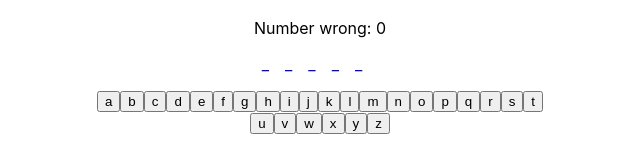
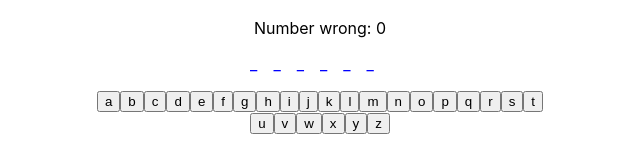
Before and after one commit to nickmonteleone/react-snowman, a React (Create React App) app: page / in a window 1280 px wide. Shown: the part 352-496 px from the top of the page, without its empty margins (320-960 px from the left). Built offline with nearby package versions, Linux system fonts and the light colour scheme; the HTML template or start-up script is replaced by a standard one.

Commit message:
added lose game message and hide buttons, random word function

```diff
--- a/src/Snowman.js
+++ b/src/Snowman.js
@@ -9,6 +9,8 @@ import img4 from "./4.png";
 import img5 from "./5.png";
 import img6 from "./6.png";
 
+import { randomWord, ENGLISH_WORDS } from "./words";
+
 
 /** Snowman game: plays hangman-style game with a melting snowman.
  *
@@ -16,6 +18,7 @@ import img6 from "./6.png";
  * - maxWrong: how many wrong moves is a player allowed?
  * - images: array of images for wrong guess
  * - words: array of words to pick answer from
+ *      (default english words from ./word.js)
  *
  * State:
  * - nWrong: # wrong guesses so far
@@ -25,18 +28,22 @@ import img6 from "./6.png";
 
 function Snowman({
       images=[img0, img1, img2, img3, img4, img5, img6],
-      words=["apple"],
+      words=ENGLISH_WORDS,
       maxWrong=6,
     }) {
   /** by default, allow 6 guesses and use provided gallows images. */
 
   const [nWrong, setNWrong] = useState(0);
   const [guessedLetters, setGuessedLetters] = useState(() => new Set());
-  const [answer, setAnswer] = useState((words)[0]);
+  const [answer, setAnswer] = useState(randomWord(words));
 
   console.log('rendering Snowman');
   console.log('nWrong:', nWrong);
   console.log('guessedLetters', guessedLetters);
+  console.log('answer:', answer);
+
+  const lost = nWrong >= maxWrong;
+  console.log('has user lost:', lost);
 
   /** guessedWord: show current-state of word:
    if guessed letters are {a,p,e}, show "app_e" for "apple"
@@ -82,10 +89,14 @@ function Snowman({
         <img src={(images)[nWrong]} alt={nWrong} />
         <p className="Snowman-nWrong">Number wrong: {nWrong}</p>
         <p className="Snowman-word">{guessedWord()}</p>
-        <p>{generateButtons()}</p>
+        <p>
+          {!lost
+            ? generateButtons()
+            : `You lose, correct word is ${answer}`
+          }
+        </p>
       </div>
   );
 }
 
-
 export default Snowman;
```
Also changed, not shown: 2 other files (tests, documents, lock files or other folders).
